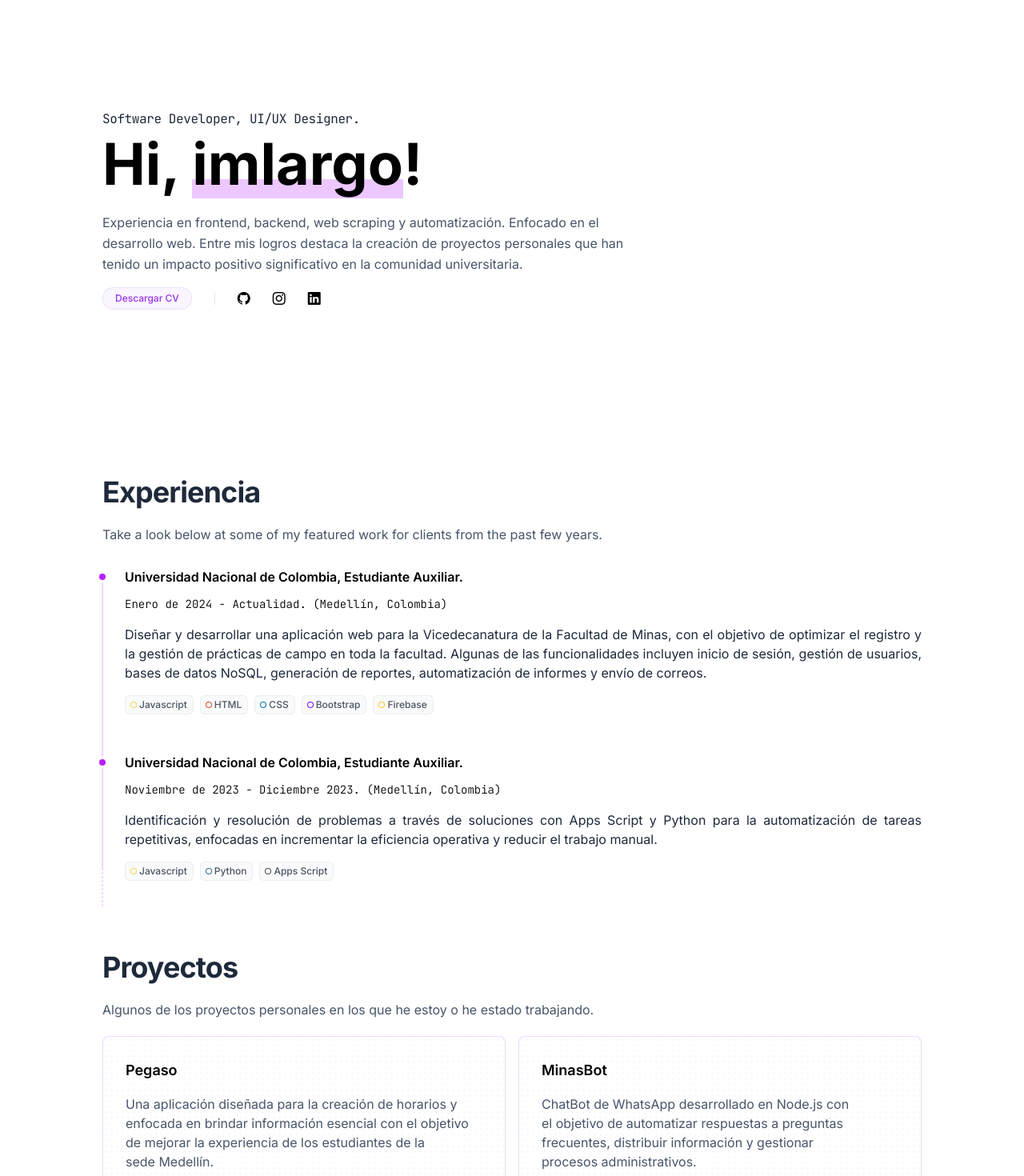
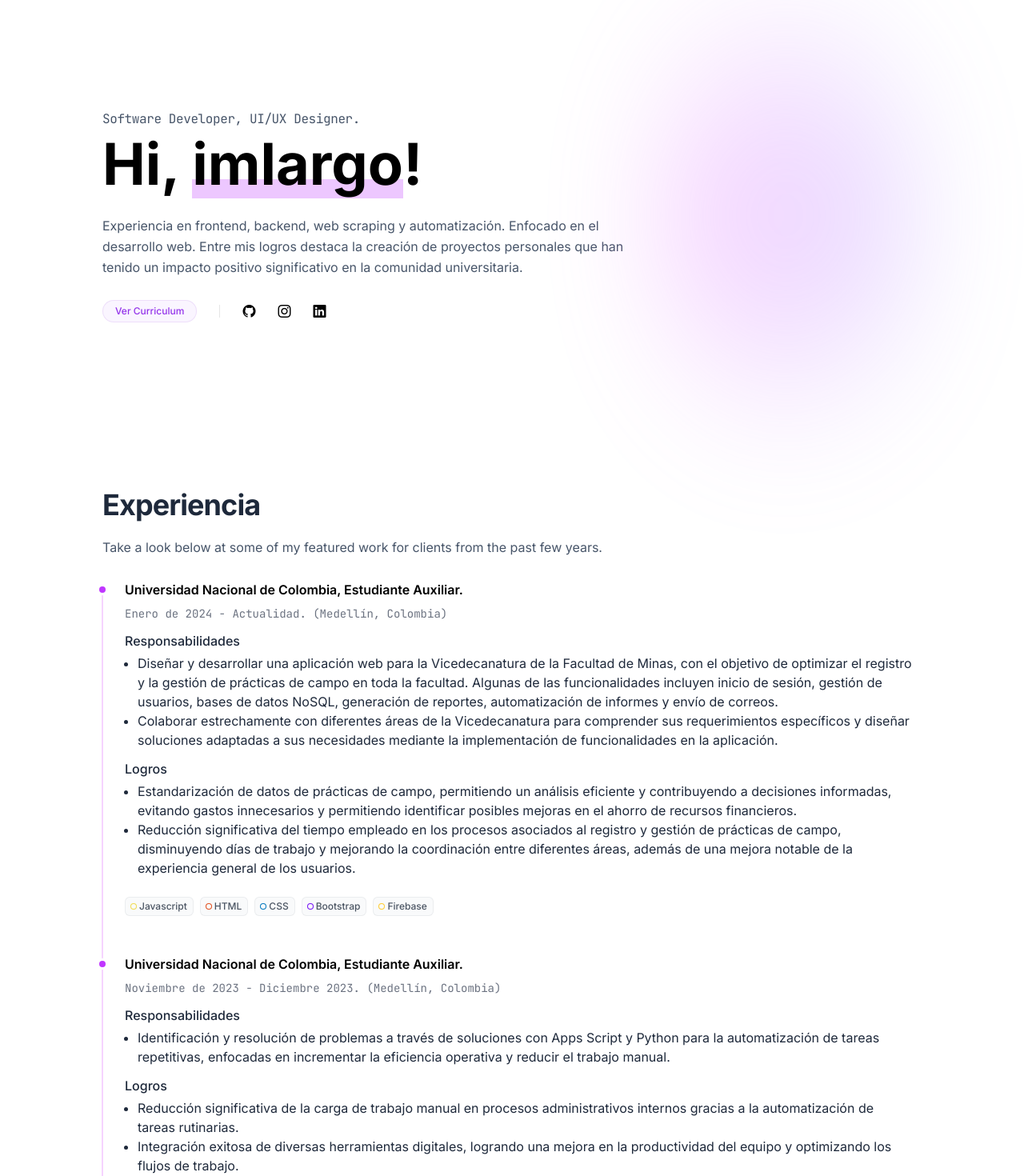
Before and after one commit to imlargo/portfolio, a SvelteKit app: page / in a window 1280 px wide. Shown: the part 140-1610 px from the top of the page at 80% size. Built offline with nearby package versions, Linux system fonts and the light colour scheme.

Commit message:
overall UI work

```diff
--- /dev/null
+++ b/src/lib/components/UI/Blob.svelte
@@ -0,0 +1,30 @@
+<div id="blob"></div>
+
+<style lang="scss">
+	@keyframes rotate {
+		from {
+			rotate: 0deg;
+		}
+
+		50% {
+			scale: 1 1.5;
+		}
+
+		to {
+			rotate: 360deg;
+		}
+	}
+
+	#blob {
+		width: 100%;
+        height: 100%;
+        border-radius: 50%;
+		background: linear-gradient(to right, rgb(172, 142, 255), rgb(239, 117, 255));
+		opacity: 0.3;
+		animation: rotate 10s infinite linear;
+
+		filter: blur(70px);
+
+		z-index: -1;
+	}
+</style>
--- a/src/lib/components/UI/Items/Experience.svelte
+++ b/src/lib/components/UI/Items/Experience.svelte
@@ -6,16 +6,15 @@
 
 <li class="relative pl-7 before:absolute">
 	<div class="flex flex-col flex-1 gap-2">
-		<h3 class="font-semibold mb-1">{cargo}</h3>
-		<span class="font-light text-sm font-mono">{fecha}</span
-		>
-		<div class="my-2 text-justify text-base text-slate-800">
+		<h5 class="font-semibold">{cargo}</h5>
+		<span class="text-sm text-gray-500 font-mono">{fecha}</span>
+		<div class="mt-1 mb-4 text-pretty text-base text-slate-800">
 			{@render children()}
 		</div>
 
 		<div class="flex gap-2">
 			{#each stack.split(",") as item}
-			<Skill icon="{item.trim()}" />
+				<Skill icon="{item.trim()}" />
 			{/each}
 		</div>
 	</div>
@@ -32,7 +31,7 @@
 			width: 0.5rem;
 			transform: translateX(-50%);
 			border-radius: 9999px;
-			background-color: #b820ff;
+			background-color: rgb(192, 55, 255);
 			box-shadow: var(--tw-ring-inset) 0 0 0 calc(0.2rem + var(--tw-ring-offset-width))
 				rgb(255 255 255);
 		}
--- a/src/lib/components/UI/Items/ProyectCard.svelte
+++ b/src/lib/components/UI/Items/ProyectCard.svelte
@@ -5,20 +5,20 @@
 
 <div class="container project-card px-7 py-7 rounded-lg">
 
-	<h5 class="font-semibold text-lg mb-2">{title}</h5>
+	<h5 class="font-semibold text-lg">{title}</h5>
 
-	<div class="text-base text-pretty text-slate-600 my-4">
+	<p class="text-base text-pretty text-slate-600 mt-2 mb-5">
 		{@render children()}
-	</div>
+	</p>
 
-	<div class="my-4 flex gap-2">
+	<div class="flex gap-2 flex-wrap">
 		{#each stack.split(",") as item}
 			<Skill icon="{item.trim()}" />
 		{/each}
 	</div>
 
-	<div class="flex justify-between">
-		<a class="truncate text-slate-500 w-5/6" href={link} target="_blank">
+	<div class="flex justify-between mt-5">
+		<a class="truncate text-slate-600 w-5/6" href={link} target="_blank">
 			<i class="bi bi-link-45deg"></i>
 			<span>{link.replace('https://', '')}</span>
 		</a>
@@ -33,7 +33,6 @@
 
 <style lang="scss">
 	.project-card {
-
 		border: 1px #ffffff00 solid;
 		transition: all 0.5s ease;
 
--- a/src/routes/+page.svelte
+++ b/src/routes/+page.svelte
@@ -3,28 +3,30 @@
 	import ExperienceCard from '$src/lib/components/UI/Items/Experience.svelte';
 	import EducationItem from '$src/lib/components/UI/Items/Education.svelte';
 	import Skill from '$src/lib/components/UI/Items/Skill.svelte';
+	import Blob from '$src/lib/components/UI/Blob.svelte';
 </script>
 
 <svelte:head>
 	<title>imlargo</title>
 </svelte:head>
 
-<section class="mb-32 py-20">
-	<span class="font-mono tracking-tight text-slate-800">Software Developer, UI/UX Designer.</span>
+<section class="grid grid-cols-3 mb-32 py-20">
+	<div class="col-span-2">
+		<span class="font-mono tracking-tight text-slate-600">Software Developer, UI/UX Designer.</span>
 		<h1 class="text-7xl font-bold mt-2">Hi, <span class="subrayado">imlargo</span>!</h1>
 
-	<p class="mt-6 text-display w-2/3">
-		Experiencia en frontend, backend, web scraping y automatización. Enfocado en el desarrollo web.
-		Entre mis logros destaca la creación de proyectos personales que han tenido un impacto positivo
-		significativo en la comunidad universitaria.
+		<p class="mt-7 text-display">
+			Experiencia en frontend, backend, web scraping y automatización. Enfocado en el desarrollo
+			web. Entre mis logros destaca la creación de proyectos personales que han tenido un impacto
+			positivo significativo en la comunidad universitaria.
 		</p>
 
-	<div class="flex items-center gap-7 mt-4">
+		<div class="flex items-center gap-7 mt-7">
 			<a
 				class="items-center rounded-full bg-purple-50 px-4 py-1.5 text-xs font-medium text-purple-600 ring-1 ring-inset ring-purple-700/10"
 				href="/"
 			>
-			<span>Descargar CV</span>
+				<span>Ver Curriculum</span>
 			</a>
 
 			<div class="inline-block self-stretch w-px min-h-[1em] h-3/4 my-auto bg-neutral-200"></div>
@@ -41,9 +43,14 @@
 				<i class="bi bi-linkedin"></i>
 			</a>
 		</div>
+	</div>
+
+	<div class="col-span-1">
+		<Blob />
+	</div>
 </section>
 
-<section id="experiencia py-20 my-20">
+<section id="experiencia" class="">
 	<h3 class="text-4xl tracking-tight font-bold text-slate-800 mb-5">Experiencia</h3>
 
 	<p class="text-display">
@@ -56,12 +63,38 @@
 			fecha="Enero de 2024 - Actualidad. (Medellín, Colombia)"
 			stack="Javascript, HTML, CSS, Bootstrap, Firebase"
 		>
-			<span>
-				Diseñar y desarrollar una aplicación web para la Vicedecanatura de la Facultad de Minas, con
-				el objetivo de optimizar el registro y la gestión de prácticas de campo en toda la facultad.
-				Algunas de las funcionalidades incluyen inicio de sesión, gestión de usuarios, bases de
-				datos NoSQL, generación de reportes, automatización de informes y envío de correos.
-			</span>
+			<h5 class="font-medium mb-1">Responsabilidades</h5>
+
+			<ul class="list-disc ps-4">
+				<li>
+					Diseñar y desarrollar una aplicación web para la Vicedecanatura de la Facultad de Minas,
+					con el objetivo de optimizar el registro y la gestión de prácticas de campo en toda la
+					facultad. Algunas de las funcionalidades incluyen inicio de sesión, gestión de usuarios,
+					bases de datos NoSQL, generación de reportes, automatización de informes y envío de
+					correos.
+				</li>
+				<li>
+					Colaborar estrechamente con diferentes áreas de la Vicedecanatura para comprender sus
+					requerimientos específicos y diseñar soluciones adaptadas a sus necesidades mediante la
+					implementación de funcionalidades en la aplicación.
+				</li>
+			</ul>
+
+			<h5 class="font-medium mb-1 mt-3">Logros</h5>
+
+			<ul class="list-disc ps-4">
+				<li>
+					Estandarización de datos de prácticas de campo, permitiendo un análisis eficiente y
+					contribuyendo a decisiones informadas, evitando gastos innecesarios y permitiendo
+					identificar posibles mejoras en el ahorro de recursos financieros.
+				</li>
+				<li>
+					Reducción significativa del tiempo empleado en los procesos asociados al registro y
+					gestión de prácticas de campo, disminuyendo días de trabajo y mejorando la coordinación
+					entre diferentes áreas, además de una mejora notable de la experiencia general de los
+					usuarios.
+				</li>
+			</ul>
 		</ExperienceCard>
 
 		<ExperienceCard
@@ -69,11 +102,26 @@
 			fecha="Noviembre de 2023 - Diciembre 2023. (Medellín, Colombia)"
 			stack="Javascript, Python, Apps Script"
 		>
-			<span>
-				Identificación y resolución de problemas a través de soluciones con Apps Script y Python
-				para la automatización de tareas repetitivas, enfocadas en incrementar la eficiencia
-				operativa y reducir el trabajo manual.
-			</span>
+		<h5 class="font-medium mb-1">Responsabilidades</h5>
+
+		<ul class="list-disc ps-4">
+			<li>
+				Identificación y resolución de problemas a través de soluciones con Apps Script y Python para la automatización de tareas repetitivas, enfocadas en incrementar la eficiencia operativa y reducir el trabajo manual.
+
+			</li>
+
+		</ul>
+
+		<h5 class="font-medium mb-1 mt-3">Logros</h5>
+
+		<ul class="list-disc ps-4">
+			<li>
+				Reducción significativa de la carga de trabajo manual en procesos administrativos internos gracias a la automatización de tareas rutinarias.
+			</li>
+			<li>
+				Integración exitosa de diversas herramientas digitales, logrando una mejora en la productividad del equipo y optimizando los flujos de trabajo.
+			</li>
+		</ul>
 		</ExperienceCard>
 	</ul>
 </section>
@@ -92,10 +140,8 @@
 			title="Pegaso"
 			stack="Svelte, Tailwind, MongoDB, NodeJs, Javascript"
 		>
-			<span>
 			Una aplicación diseñada para la creación de horarios y enfocada en brindar información
 			esencial con el objetivo de mejorar la experiencia de los estudiantes de la sede Medellín.
-			</span>
 		</ProyectCard>
 
 		<ProyectCard
@@ -104,10 +150,8 @@
 			title="MinasBot"
 			stack="NodeJs, Javascript"
 		>
-			<span>
 			ChatBot de WhatsApp desarrollado en Node.js con el objetivo de automatizar respuestas a
 			preguntas frecuentes, distribuir información y gestionar procesos administrativos.
-			</span>
 		</ProyectCard>
 
 		<ProyectCard
@@ -116,10 +160,8 @@
 			title="ODPI Observatorio."
 			stack="HTML, CSS, Javascript, Firebase, Leaflet"
 		>
-			<span>
 			Contribuí voluntariamente al desarrollo de un sistema de información web que visibiliza el
 			estado de los hechos de violencia contra los pueblos indígenas de Colombia.
-			</span>
 		</ProyectCard>
 
 		<ProyectCard
@@ -128,17 +170,17 @@
 			title="Plataforma de enseñanza"
 			stack="Astro, Tailwind, Python, Markdown"
 		>
-			<span>
 			En mi tiempo libre me dedico a trabajar en una plataforma educativa diseñada para enseñar a
 			conceptos de geometría vectorial a través de animaciones.
-			</span>
 		</ProyectCard>
 	</div>
 </section>
 
 <section class="py-20" id="habilidades">
 	<h3 class="text-4xl tracking-tight font-bold text-slate-800 mb-5">Habilidades y tecnologias</h3>
-	<img src="https://skillicons.dev/icons?i=js,py,go,java,svelte,astro,html,css,sass,bootstrap,tailwind,nodejs,firebase,mongodb,figma,latex,githubactions&theme=dark" />
+	<img
+		src="https://skillicons.dev/icons?i=js,py,go,java,svelte,astro,html,css,sass,bootstrap,tailwind,nodejs,firebase,mongodb,figma,latex,githubactions&theme=dark"
+	/>
 </section>
 
 <section class="py-20" id="educacion">
@@ -163,7 +205,7 @@
 			transform: translateX(-50%);
 
 			border-width: 1px;
-			border-color: #f6d4ff;
+			border-color: rgba(246, 212, 255, 0.5);
 			border-style: dashed;
 		}
 
@@ -176,6 +218,4 @@
 			border-color: #f6d4ff;
 		}
 	}
-
-
 </style>
--- a/src/styles/app.css
+++ b/src/styles/app.css
@@ -18,7 +18,7 @@ body {
 }
 
 .text-display {
-    @apply space-y-7 text-base text-pretty text-slate-600 leading-relaxed;
+    @apply text-base text-pretty text-slate-600 leading-relaxed;
 }
 
 .font-mono {
```
Lines whose indentation alone changed are shown as unchanged.
